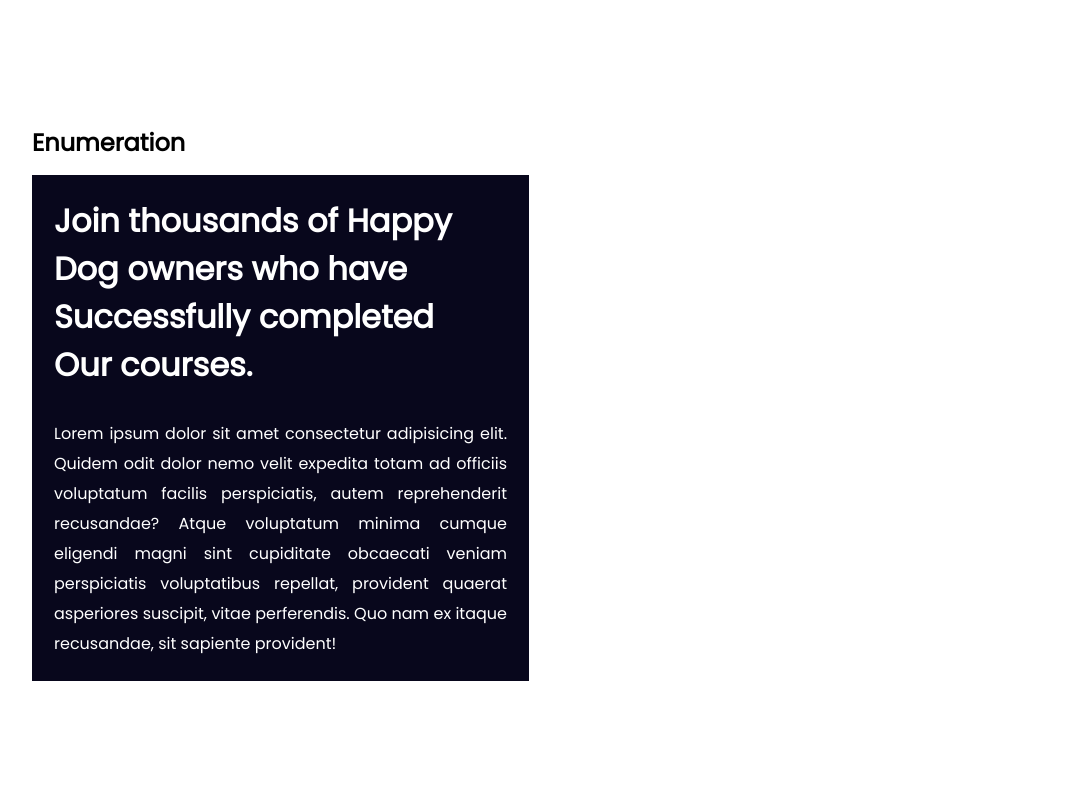
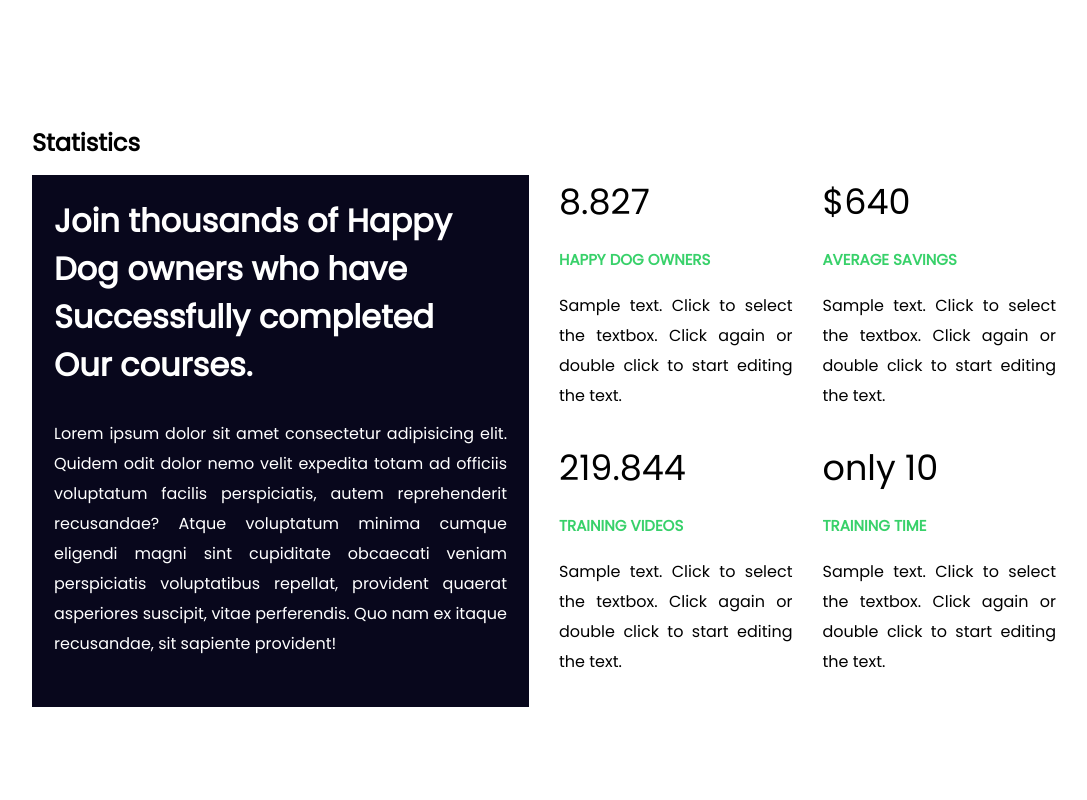
Before and after one commit to Sarin-Bhattarai/petcare-landingPage, a React (Create React App) app: page / in a window 1280 px wide. Shown: the part 1480-2280 px from the top of the page, without its empty margins (96-1183 px from the left). Built offline with nearby package versions, Linux system fonts and the light colour scheme.

Commit message:
feat(change the content)

```diff
--- a/src/App.css
+++ b/src/App.css
@@ -54,6 +54,14 @@ a {
   }
 
   .grid {
+    grid-template-columns: repeat(1, 1fr) !important;
+  }
+
+  .grid-3 {
+    grid-template-columns: repeat(1, 1fr) !important;
+  }
+
+  .small-grid {
     grid-template-columns: repeat(1, 1fr) !important;
   }
 
--- a/src/components/home/homes/Home.jsx
+++ b/src/components/home/homes/Home.jsx
@@ -18,7 +18,7 @@ const Home = () => {
           </div>
           <div className="right topMargin">
             <h1>
-              WAGGING TAILS <br />
+              HOMI BUDDY <br />
               SINCE 2008
             </h1>
             <div className="socialIcon">
@@ -94,7 +94,7 @@ const Home = () => {
       <section className="home-third topMargin">
         <div className="container">
           <div className="heading">
-            <h2>Enumeration</h2>
+            <h2>Statistics</h2>
           </div>
 
           <div className="grid-3">
@@ -119,26 +119,38 @@ const Home = () => {
             <div className="box">
               <div className="small-grid">
                 <div className="sg-row">
-                  <h2></h2>
-                  <h3></h3>
-                  <p></p>
+                  <span>8.827</span>
+                  <h3>Happy Dog Owners</h3>
+                  <p style={{ color: "black" }}>
+                    Sample text. Click to select the textbox. Click again or
+                    double click to start editing the text.
+                  </p>
                 </div>
                 <div className="sg-row">
-                  <h2></h2>
-                  <h3></h3>
-                  <p></p>
+                  <span>$640</span>
+                  <h3>Average Savings</h3>
+                  <p style={{ color: "black" }}>
+                    Sample text. Click to select the textbox. Click again or
+                    double click to start editing the text.
+                  </p>
                 </div>
               </div>
               <div className="small-grid">
                 <div className="sg-row">
-                  <h2></h2>
-                  <h3></h3>
-                  <p></p>
+                  <span>219.844</span>
+                  <h3>Training Videos</h3>
+                  <p style={{ color: "black" }}>
+                    Sample text. Click to select the textbox. Click again or
+                    double click to start editing the text.
+                  </p>
                 </div>
                 <div className="sg-row">
-                  <h2></h2>
-                  <h3></h3>
-                  <p></p>
+                  <span>only 10</span>
+                  <h3>Training Time</h3>
+                  <p style={{ color: "black" }}>
+                    Sample text. Click to select the textbox. Click again or
+                    double click to start editing the text.
+                  </p>
                 </div>
               </div>
             </div>
--- a/src/utils/css/home.css
+++ b/src/utils/css/home.css
@@ -189,9 +189,23 @@ p {
   margin-top: 15px;
 }
 
+.small-grid {
+  display: grid;
+  grid-template-columns: repeat(2, 1fr);
+  grid-gap: 30px;
+}
+
 .grid-3 .box p {
   text-align: justify;
   color: #fff;
+}
+
+.sg-row {
+  margin-bottom: 30px;
+}
+
+.sg-row span {
+  font-size: 35px;
 }
 
 #box90 {
```
